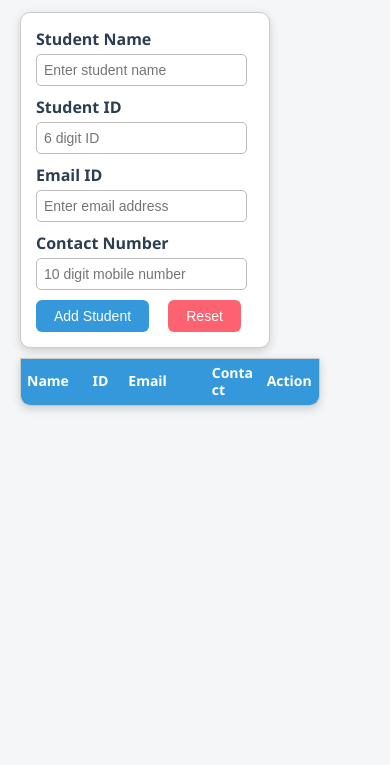
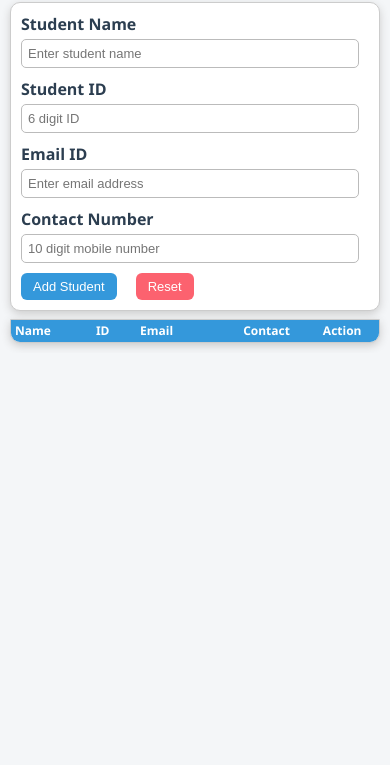
Before and after one commit to raju-kadachha/Student-Registration-System, a plain HTML site: page index.html in a window 390 px wide. Shown: the part 79-844 px from the top of the page. Drawn offline with Linux system fonts and the light colour scheme.

Commit message:
Added media queries and improved responsiveness for tablet and mobile screens

```diff
--- a/style.css
+++ b/style.css
@@ -119,6 +119,12 @@ main {
   overflow-x: hidden; /* hide horizontal scroll */
 }
 
+/* scroll for big table */
+.table-wrap.scroll {
+  max-height: 330px;
+  overflow-y: auto;
+}
+
 /* table main style */
 .table-wrap table {
   width: 100%;
@@ -126,7 +132,7 @@ main {
   table-layout: fixed; /* fix column width */
 }
 
-/* table th and td */
+/* tablr th and td */
 table th,
 table td {
   padding: 6px 6px;
@@ -169,6 +175,14 @@ table tbody tr:nth-child(even) {
   text-align: center;
 }
 
+/* sticky header */
+
+table th {
+  position: sticky;
+  top: 0;
+  z-index: 10;
+}
+
 /* table buttons style */
 table td button {
   padding: 4px 8px;
@@ -195,32 +209,80 @@ table td button:hover {
   opacity: 0.85;
 }
 
-/* notification overlay */
+/* notification box */
 #notify {
   position: fixed;
   inset: 0;
   display: none;
   justify-content: center;
   align-items: center;
-  background-color: rgba(0, 0, 0, 0.3);
   z-index: 1000;
 }
 
-/* notification box */
+/* notification content box */
 .notify-box {
   background-color: white;
+  color: #222;
+  font-weight: 500;
   padding: 20px 25px;
-  border-radius: 12px;
+  border-radius: 15px;
   border: 1px solid #ccc;
-  box-shadow: 0 4px 10px #aaaaaa;
+  width: 90%;
   max-width: 350px;
-  width: 90%;
   text-align: center;
+  box-shadow: 2px 2px 8px #aaaaaa;
 }
 
 /* notification text */
 .notify-msg {
-  font-size: 16px;
-  font-weight: bold;
-  color: #333;
+  font-size: 18px;
+  font-weight: 600;
 }
+
+/* TABLET */
+@media (max-width: 1024px) {
+  main {
+    flex-direction: column; /* in column up-down */
+    gap: 8px;
+  }
+
+  #studentForm,
+  .table-wrap {
+    width: 100%;
+    flex: 1 1 100%;
+  }
+
+  table th,
+  table td {
+    font-size: 13px;
+    padding: 5px;
+  }
+}
+
+/* MOBILE */
+@media (max-width: 640px) {
+  body {
+    padding: 10px;
+  }
+
+  #studentForm {
+    padding: 10px;
+  }
+
+  #studentForm input {
+    padding: 6px;
+    font-size: 13px;
+  }
+
+  #addStd,
+  #resetBtn {
+    padding: 6px 12px;
+    font-size: 13px;
+  }
+
+  table th,
+  table td {
+    font-size: 12px;
+    padding: 4px;
+  }
+}
```
